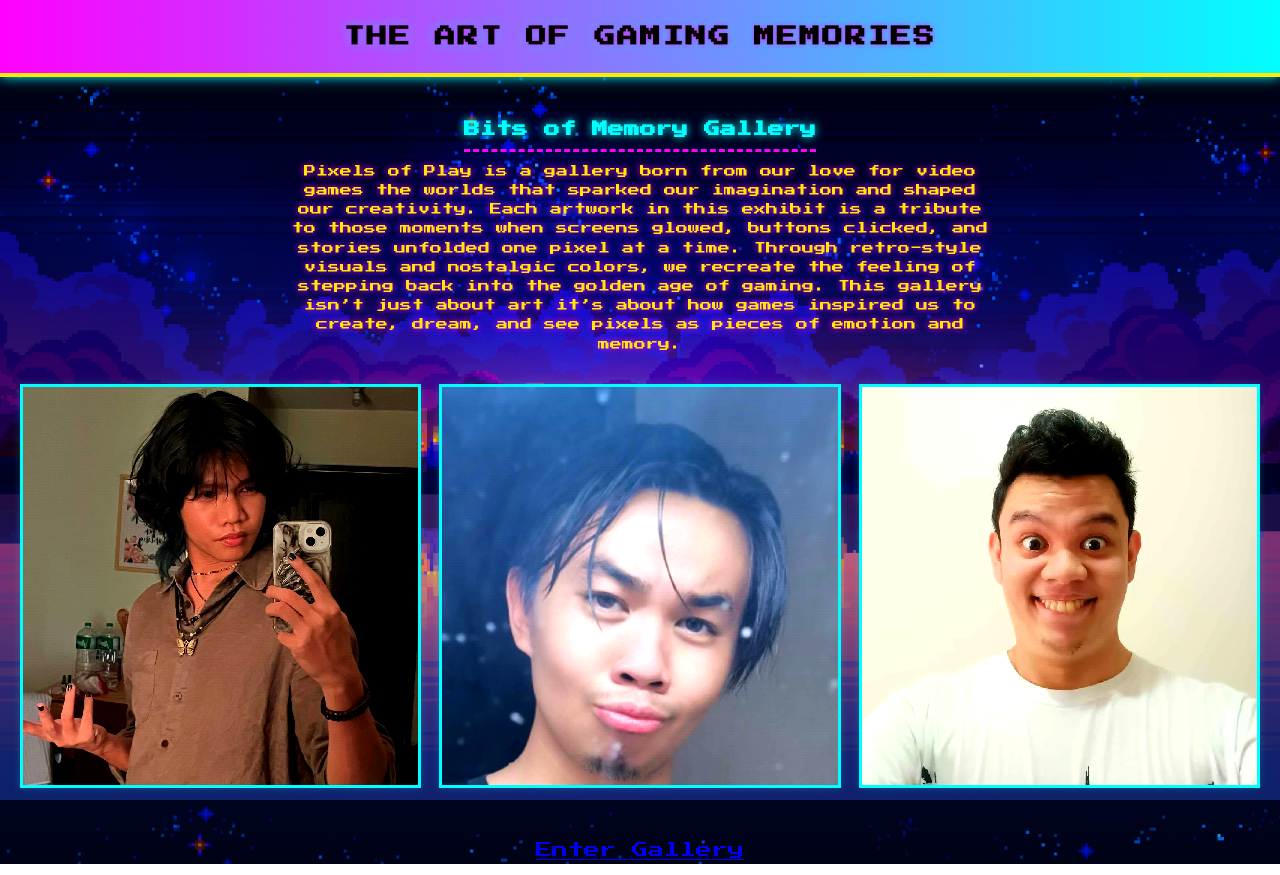
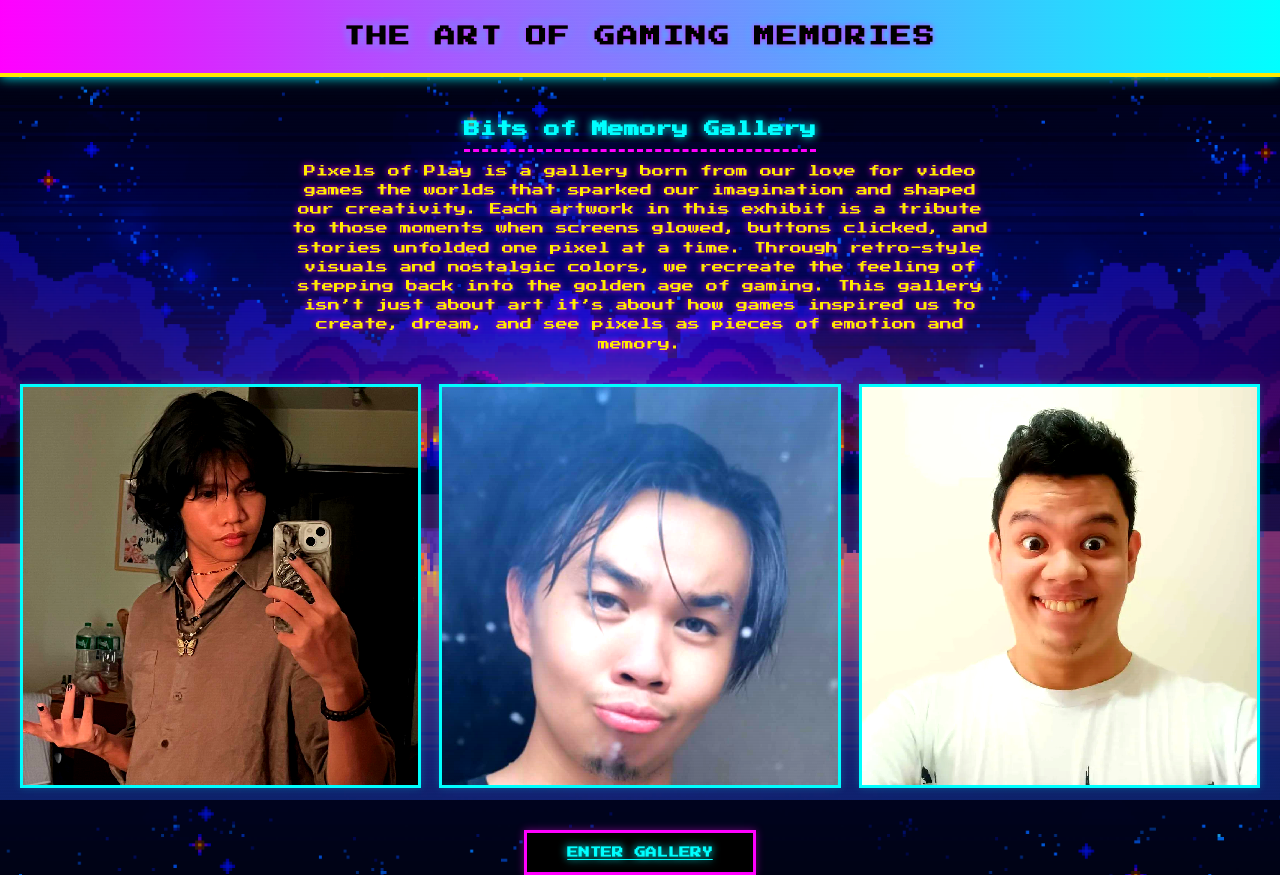
Before and after one commit to NotRikku/Group6_M2_Summative, a plain HTML site: page index.html in a window 1280 px wide. Drawn offline with Linux system fonts and the light colour scheme.

Commit message:
Button Changes

```diff
--- a/index.html
+++ b/index.html
@@ -50,7 +50,7 @@
     </section>
 
     <div class="button-section fade-in">
-      <a class="button-section fade-in" href="gallery.html">Enter Gallery</a>
+      <a class="enter-gallery" href="gallery.html">Enter Gallery</a>
     </div>
 
   </main>
```
